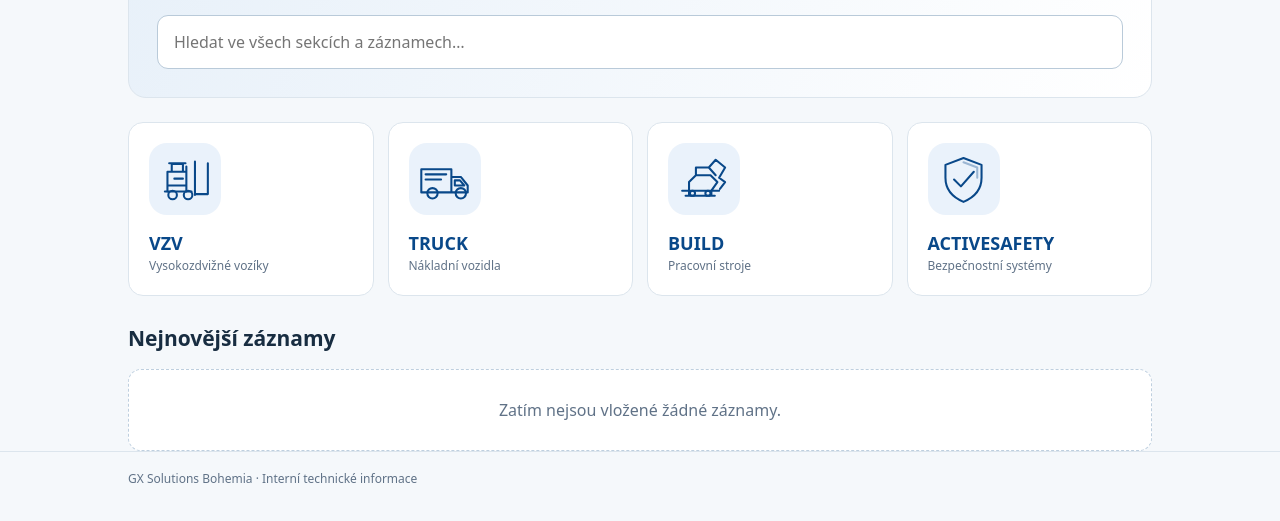
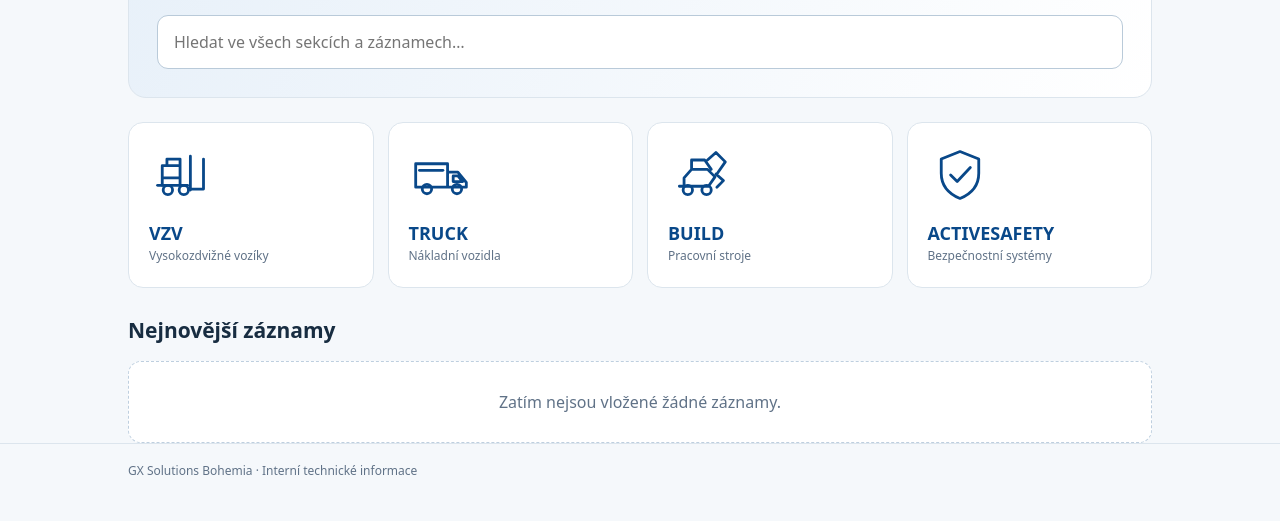
Before and after one commit to tomasluzar79-ctrl/GXTechnik, a plain HTML site: page index.html in a window 1280 px wide. Shown: the part 257-778 px from the top of the page. Drawn offline with Linux system fonts and the light colour scheme.

Commit message:
Simplify GX Technik vector category icons

```diff
--- a/index.html
+++ b/index.html
@@ -62,6 +62,11 @@
 .tile .ico svg{width:55px;height:55px;stroke:currentColor;stroke-width:2.4;stroke-linecap:round;stroke-linejoin:round;fill:none}
 .tile:hover .ico,.tile:focus-visible .ico{background:#dceafa;transform:translateY(-2px)}
 @media(max-width:740px){.tile .ico{width:62px;height:62px;border-radius:15px}.tile .ico svg{width:48px;height:48px}}
+/* Jednodušší jednobarevné vektorové ikony bez rámečků */
+.tile .ico{width:70px;height:64px;display:flex;align-items:center;justify-content:flex-start;background:transparent;border:0;border-radius:0;transform:none;color:#094889;margin-bottom:13px}
+.tile .ico svg{width:64px;height:60px;stroke:currentColor;stroke-width:3;stroke-linecap:round;stroke-linejoin:round;fill:none}
+.tile:hover .ico,.tile:focus-visible .ico{background:transparent;transform:none}
+@media(max-width:740px){.tile .ico{width:62px;height:58px}.tile .ico svg{width:58px;height:56px}}
 </style>
 </head>
 <body>
@@ -89,10 +94,10 @@ playSplash();
 /* Integrace: backend musí ověřit identitu a roli na serveru. Zatím jde o bezpečně read-only prototyp. */
 const API_URL='https://script.google.com/macros/s/AKfycbypKqwtRwdssP2Z1leZ0uZjfnyZhB1f5ccAxgnJVWijdjCE0TeAwiLQoM6wMIvP9yJ5Zg/exec'; // Veřejné API pouze pro čtení.
 const categories=[
- {id:'VZV',name:'VZV',desc:'Vysokozdvižné vozíky',icon:'<svg viewBox="0 0 64 64" aria-hidden="true"><path d="M11 46V23h22v23 M16 23v-9h13v9 M33 17v29 M43 11v39 M43 49h15 M58 49V13 M11 39h22 M19 31h10"/><path d="M8 46h31"/><circle cx="17" cy="50" r="5"/><circle cx="35" cy="50" r="5"/><path d="M13 13h19"/></svg>'},
- {id:'TRUCK',name:'TRUCK',desc:'Nákladní vozidla',icon:'<svg viewBox="0 0 64 64" aria-hidden="true"><path d="M5 20h35v27H5z M40 29h11l8 10v8H40z M44 33h6l5 6H44z M5 47h7 M24 47h22 M56 47h3"/><circle cx="18" cy="48" r="6"/><circle cx="51" cy="48" r="6"/><path d="M10 26h24 M10 32h18"/></svg>'},
- {id:'BUILD',name:'BUILD',desc:'Pracovní stroje',icon:'<svg viewBox="0 0 64 64" aria-hidden="true"><path d="M7 45h33l7-10-8-8H22l-8 8v10 M22 27v-9h15l8 9 M37 18l8-9 11 9-7 12 M49 30l7 5-6 8 M6 45h43"/><path d="M10 51h34 M14 45v6 M40 45v6"/><circle cx="18" cy="48" r="3"/><circle cx="36" cy="48" r="3"/></svg>'},
- {id:'ACTIVESAFETY',name:'ACTIVESAFETY',desc:'Bezpečnostní systémy',icon:'<svg viewBox="0 0 64 64" aria-hidden="true"><path d="M32 7 53 15v15c0 14-9 23-21 28C20 53 11 44 11 30V15z"/><path d="m21 32 8 8 15-17"/><path d="M32 12 48 18v12" opacity=".35"/></svg>'}
+ {id:'VZV',name:'VZV',desc:'Vysokozdvižné vozíky',icon:'<svg viewBox="0 0 64 64" aria-hidden="true"><path d="M12 43V22h19v21M17 22v-7h14v7M31 15v29M42 12v36M42 47h14V15M12 35h19"/><circle cx="18" cy="48" r="5"/><circle cx="35" cy="48" r="5"/><path d="M7 43h32"/></svg>'},
+ {id:'TRUCK',name:'TRUCK',desc:'Nákladní vozidla',icon:'<svg viewBox="0 0 64 64" aria-hidden="true"><path d="M5 20h34v25H5zM39 29h11l9 11v5H39zM45 33h5l5 6H45z"/><circle cx="17" cy="47" r="5"/><circle cx="49" cy="47" r="5"/><path d="M9 27h25"/></svg>'},
+ {id:'BUILD',name:'BUILD',desc:'Pracovní stroje',icon:'<svg viewBox="0 0 64 64" aria-hidden="true"><path d="M10 44h31l7-10-8-8H23l-8 9v9M23 26V16h14l7 10M40 16l9-8 10 10-9 13M49 31l8 7-7 7"/><circle cx="19" cy="48" r="5"/><circle cx="39" cy="48" r="5"/></svg>'},
+ {id:'ACTIVESAFETY',name:'ACTIVESAFETY',desc:'Bezpečnostní systémy',icon:'<svg viewBox="0 0 64 64" aria-hidden="true"><path d="M32 7 52 15v15c0 13-8 22-20 27C20 52 12 43 12 30V15z"/><path d="m22 32 7 7 14-15"/></svg>'}
 ];
 let records=[];let currentUser=null;let loadError='';
 const app=document.getElementById('app');const adminButton=document.getElementById('adminButton');
```
